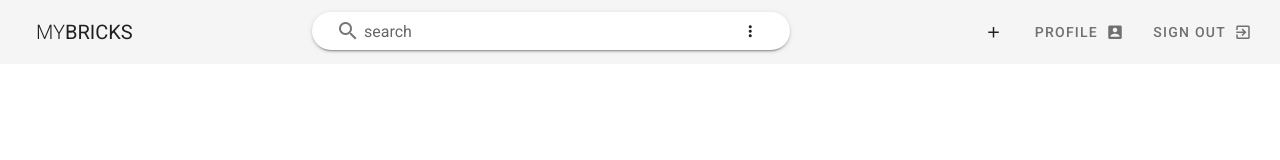
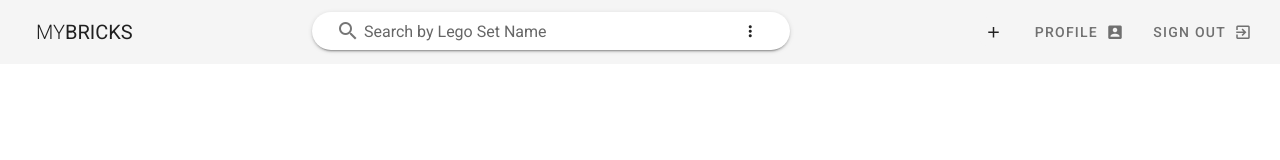
Before and after one commit to pierocaceres/My_Bricks, a Vue app in the folder client/: page / in a window 1280 px wide. Shown: the top 160 px of the page. Built offline with nearby package versions, Linux system fonts and the light colour scheme.

Commit message:
updated search bar message

```diff
--- a/client/src/components/NavBar.vue
+++ b/client/src/components/NavBar.vue
@@ -8,12 +8,9 @@
             </v-app-bar-title>
             <v-spacer></v-spacer>
 
-            <v-menu offset-y style='max-width: 50px'>
+            <v-menu tyle="width: 60px" transition='slide-y-transition' open-on-hover >
                 <template v-slot:activator='{on}'>
-                    <!-- <v-btn fab depressed x-small v-on='on'>
-                        <v-icon>mdi-dots-vertical</v-icon>
-                    </v-btn> -->
-                    <v-text-field label='search' v-model='search' solo dense rounded clearable v-if="user" prepend-inner-icon='mdi-magnify' class='py-3 mt-6' >
+                    <v-text-field :label='searchMessage()' v-model='search' solo dense rounded clearable v-if="user" prepend-inner-icon='mdi-magnify' class='py-3 mt-6' >
                     <template #append>
                         <v-btn fab depressed x-small v-on='on' color='white'>
                             <v-icon>mdi-dots-vertical</v-icon>
@@ -75,8 +72,9 @@ export default {
         user: true,
         drawer: false,
         search: '',
-        searchBy: 'Name',
-        category: ['Name', 'Theme', 'Builder'],
+        category: ['Lego Set Name', 'Theme', 'Builder'],
+        searchBy: 'Lego Set Name',
+        message: ``,
         links: [
             {icon: 'mdi-account-box', text:'Profile', route: '/user/myprofile'},
             {icon: 'mdi-exit-to-app', text:'Sign Out', route: '/'},
@@ -98,6 +96,9 @@ export default {
         route(path) {
              this.$router.push(path)
         },
+        searchMessage(){
+            return this.message = `Search by ${this.searchBy}`
+        }
     }
 }
 </script>
```
